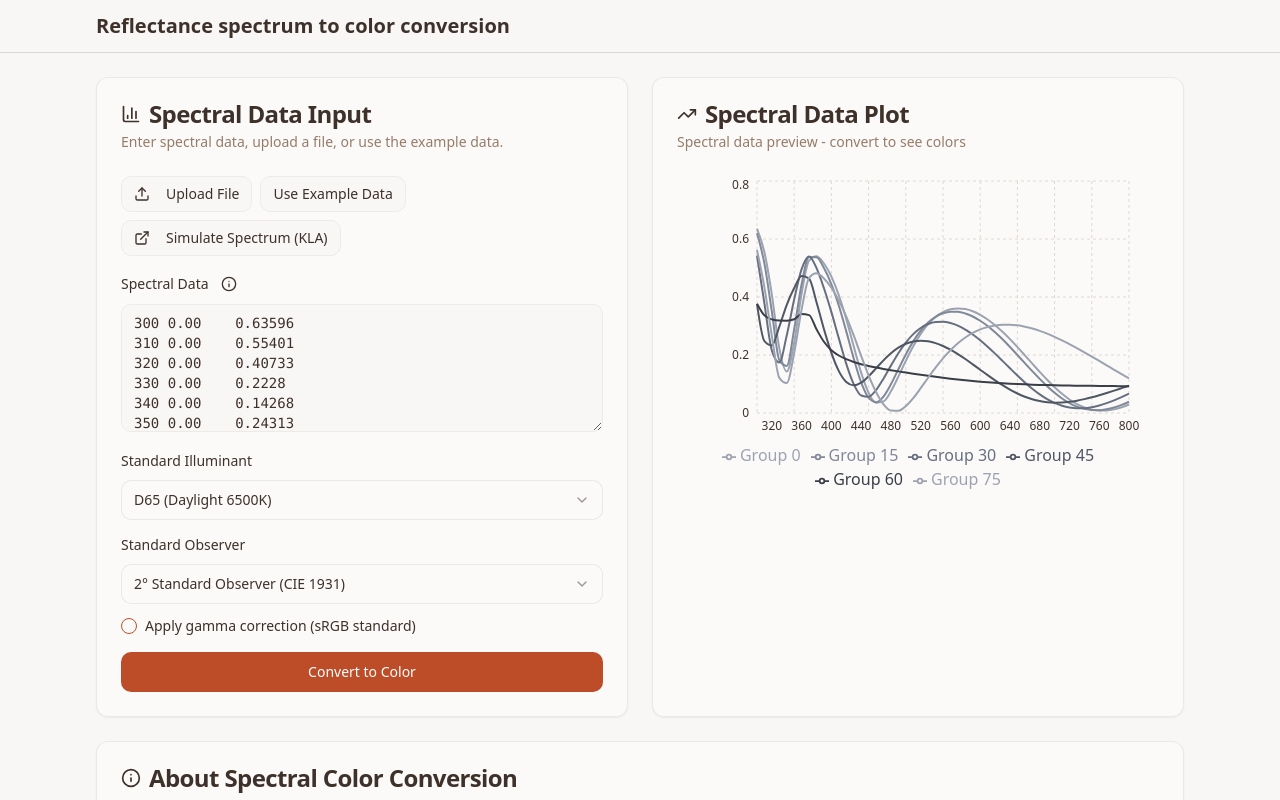
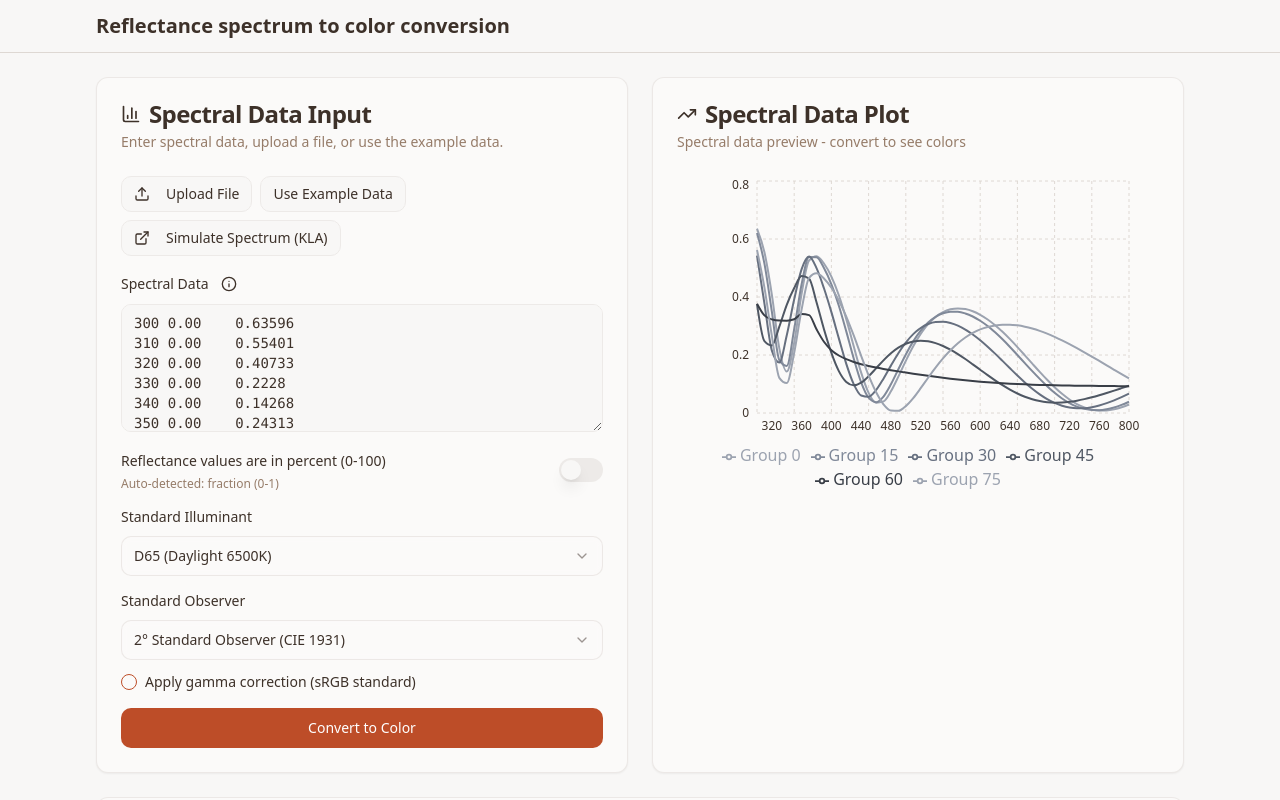
Before and after one commit to asamarco/spectral, a React (Vite) app: page / in a window 1280 px wide. Shown: the top 800 px of the page. Built offline with nearby package versions, Linux system fonts and the light colour scheme.

Commit message:
Detect percentage reflectance and allow manual correction

```diff
--- a/src/components/SpectralConverter.tsx
+++ b/src/components/SpectralConverter.tsx
@@ -1,4 +1,4 @@
-import { useState, useCallback } from 'react';
+import { useState, useCallback, useMemo } from 'react';
 import { Button } from '@/components/ui/button';
 import { Card, CardContent, CardDescription, CardHeader, CardTitle } from '@/components/ui/card';
 import { Label } from '@/components/ui/label';
@@ -6,10 +6,11 @@ import { Textarea } from '@/components/ui/textarea';
 import { Slider } from '@/components/ui/slider';
 import { Badge } from '@/components/ui/badge';
 import { Checkbox } from '@/components/ui/checkbox';
+import { Switch } from '@/components/ui/switch';
 import { Upload, Palette, BarChart3, Info, TrendingUp, ExternalLink } from 'lucide-react';
 import { Popover, PopoverContent, PopoverTrigger } from '@/components/ui/popover';
 import { LineChart, Line, XAxis, YAxis, CartesianGrid, Tooltip, ResponsiveContainer, Legend } from 'recharts';
-import { convertSpectrumToColor, parseSpectralData, getGroups, getAvailableIlluminants, getAvailableObservers, type ColorResult, type SpectralData, type IlluminantType, type ObserverType } from '@/lib/spectralConversion';
+import { convertSpectrumToColor, parseSpectralData, getGroups, getAvailableIlluminants, getAvailableObservers, detectPercentReflectance, toFractionalReflectance, type ColorResult, type SpectralData, type IlluminantType, type ObserverType } from '@/lib/spectralConversion';
 import { useToast } from '@/hooks/use-toast';
 import { Select, SelectContent, SelectItem, SelectTrigger, SelectValue } from '@/components/ui/select';
 import ChromaticityDiagram from './ChromaticityDiagram';
@@ -344,6 +345,9 @@ export function SpectralConverter({ className }: SpectralConverterProps) {
       return [];
     }
   });
+  const [percentOverride, setPercentOverride] = useState<boolean | null>(null);
+  const detectedPercent = useMemo(() => detectPercentReflectance(spectralData), [spectralData]);
+  const isPercent = percentOverride ?? detectedPercent;
   const [currentGroup, setCurrentGroup] = useState<number>(0);
   const [isLoading, setIsLoading] = useState(false);
   const [showNormalized, setShowNormalized] = useState(false);
@@ -377,6 +381,7 @@ export function SpectralConverter({ className }: SpectralConverterProps) {
       }
 
       setSpectralData(parsed);
+      const fractional = toFractionalReflectance(parsed, isPercent);
 
       const uniqueGroups = getGroups(parsed);
       setGroups(uniqueGroups);
@@ -385,7 +390,7 @@ export function SpectralConverter({ className }: SpectralConverterProps) {
         // Convert each group separately
         const results: ColorResult[] = [];
         for (const group of uniqueGroups) {
-          const result = convertSpectrumToColor(parsed, group, selectedIlluminant, selectedObserver, applyGammaCorrection);
+          const result = convertSpectrumToColor(fractional, group, selectedIlluminant, selectedObserver, applyGammaCorrection);
           if (result) {
             results.push(result);
           }
@@ -403,7 +408,7 @@ export function SpectralConverter({ className }: SpectralConverterProps) {
         }
       } else {
         // Single group (no group column)
-        const result = convertSpectrumToColor(parsed, undefined, selectedIlluminant, selectedObserver, applyGammaCorrection);
+        const result = convertSpectrumToColor(fractional, undefined, selectedIlluminant, selectedObserver, applyGammaCorrection);
         if (result) {
           setColorResults([result]);
           setGroups([]);
@@ -427,7 +432,7 @@ export function SpectralConverter({ className }: SpectralConverterProps) {
     } finally {
       setIsLoading(false);
     }
-  }, [spectralInput, toast, selectedIlluminant, selectedObserver, applyGammaCorrection]);
+  }, [spectralInput, toast, selectedIlluminant, selectedObserver, applyGammaCorrection, isPercent]);
 
   const handleFileUpload = useCallback((event: React.ChangeEvent<HTMLInputElement>) => {
     const file = event.target.files?.[0];
@@ -437,6 +442,7 @@ export function SpectralConverter({ className }: SpectralConverterProps) {
     reader.onload = (e) => {
       const content = e.target?.result as string;
       setSpectralInput(content);
+      setPercentOverride(null);
 
       // Parse spectral data immediately for preview
       try {
@@ -485,6 +491,7 @@ export function SpectralConverter({ className }: SpectralConverterProps) {
 
   const useExample = useCallback(() => {
     setSpectralInput(exampleData);
+    setPercentOverride(null);
     handleInputChange(exampleData);
     toast({
       title: "Example loaded",
@@ -599,6 +606,22 @@ export function SpectralConverter({ className }: SpectralConverterProps) {
           </div>
 
           <div className="space-y-3">
+            <div className="flex items-center justify-between gap-4">
+              <div className="space-y-1">
+                <Label htmlFor="reflectance-percent" className="text-sm">
+                  Reflectance values are in percent (0-100)
+                </Label>
+                <p className="text-xs text-muted-foreground">
+                  Auto-detected: {detectedPercent ? 'percent (values above 2 found)' : 'fraction (0-1)'}
+                </p>
+              </div>
+              <Switch
+                id="reflectance-percent"
+                checked={isPercent}
+                onCheckedChange={setPercentOverride}
+              />
+            </div>
+
             <div className="space-y-2">
               <Label htmlFor="illuminant-select" className="text-sm font-medium">
                 Standard Illuminant
--- a/src/lib/spectralConversion.ts
+++ b/src/lib/spectralConversion.ts
@@ -448,6 +448,16 @@ export function parseSpectralData(text: string): SpectralData[] {
   });
 }
 
+// A 0-1 fraction should not exceed 2, so larger values indicate percent
+export function detectPercentReflectance(spectralData: SpectralData[]): boolean {
+  return spectralData.some(d => d.intensity > 2);
+}
+
+export function toFractionalReflectance(spectralData: SpectralData[], isPercent: boolean): SpectralData[] {
+  if (!isPercent) return spectralData;
+  return spectralData.map(d => ({ ...d, intensity: d.intensity / 100 }));
+}
+
 // Get unique groups from spectral data
 export function getGroups(spectralData: SpectralData[]): number[] {
   const groups = new Set<number>();
```
